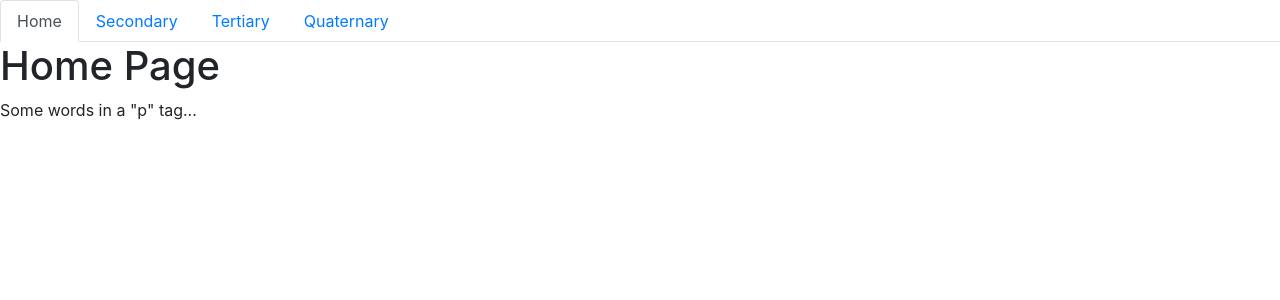
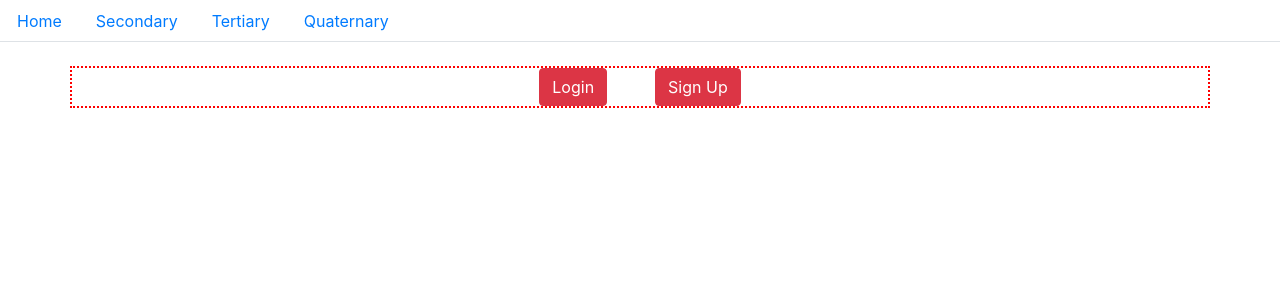
Before and after one commit to cswitzer85/project3, a React (Create React App) app in the folder client/: page / in a window 1280 px wide. Shown: the top 300 px of the page. Built offline with nearby package versions, Linux system fonts and the light colour scheme.

Commit message:
Switched react to use routes and made empty useEffect for when api calls are made.

```diff
--- a/client/package.json
+++ b/client/package.json
@@ -9,6 +9,7 @@
     "@testing-library/user-event": "^7.1.2",
     "react": "^16.13.1",
     "react-dom": "^16.13.1",
+    "react-router-dom": "^5.1.2",
     "react-scripts": "3.4.1"
   },
   "scripts": {
--- a/client/src/components/MainContainer.js
+++ b/client/src/components/MainContainer.js
@@ -1,44 +1,33 @@
-import React, { Component } from "react";
+import React, { Component, useEffect, useState } from "react";
+import { BrowserRouter as Router, Route, Switch } from "react-router-dom";
 import NavTabs from "./NavTabs";
 import Home from "./pages/Home";
 import Secondary from "./pages/Secondary";
 import Tertiary from "./pages/ Tertiary";
 import Quaternary from "./pages/Quaternary";
 
-class MainContentContainer extends Component {
-  state = {
-    currentPage: "Home"
-  };
+function MainContentContainer(){
+  const [specialityPizza, setSpecialityPizza] = useState({});
 
-  handlePageChange = page => {
-    this.setState({ currentPage: page });
-  };
+  useEffect(() => {
+    //load needed info from database
+  }, []);
 
-  renderPage = () => {
-    if (this.state.currentPage === "Home") {
-      return <Home />;
-    } else if (this.state.currentPage === "Secondary") {
-      return <Secondary />;
-    } else if (this.state.currentPage === "Tertiary") {
-      return <Tertiary />;
-    } else if (this.state.currentPage === "Quaternary") {
-      return <Quaternary />;
-    } else {
-      return <Home />;
-    }
-  };
 
-  render() {
     return (
       <div>
-        <NavTabs
-          currentPage={this.state.currentPage}
-          handlePageChange={this.handlePageChange}
-        />
-        {this.renderPage()}
+        <Router>
+          <NavTabs/>
+
+          <Switch>
+            <Route exact path="/Secondary" component={Secondary}/>
+            <Route exact path="/Tertiary" component={Tertiary}/>
+            <Route exact path="/Quaternary" component={Quaternary}/>
+            <Route component={Home}/>
+          </Switch>
+        </Router>
       </div>
     );
-  }
 }
 
 export default MainContentContainer;
--- a/client/src/components/NavTabs.js
+++ b/client/src/components/NavTabs.js
@@ -1,43 +1,43 @@
 import React from "react";
+import { Link, useLocation } from "react-router-dom";
 
-function NavTabs(props) {
+function NavTabs() {
+
+  const location = useLocation();
+
   return (
     <ul className="nav nav-tabs">
       <li className="nav-item">
-        <a
-          href="#home"
-          onClick={() => props.handlePageChange("Home")}
-          className={props.currentPage === "Home" ? "nav-link active" : "nav-link"}
+        <Link
+          to="/"
+          className={location.pathname === "Home" ? "nav-link active" : "nav-link"}
         >
           Home
-        </a>
+        </Link>
       </li>
       <li className="nav-item">
-        <a
-          href="#Secondary"
-          onClick={() => props.handlePageChange("Secondary")}
-          className={props.currentPage === "Secondary" ? "nav-link active" : "nav-link"}
+        <Link
+          to="/Secondary"
+          className={location.pathname === "Secondary" ? "nav-link active" : "nav-link"}
         >
           Secondary
-        </a>
+        </Link>
       </li>
       <li className="nav-item">
-        <a
-          href="#Tertiary"
-          onClick={() => props.handlePageChange("Tertiary")}
-          className={props.currentPage === "Tertiary" ? "nav-link active" : "nav-link"}
+        <Link
+          to="/Tertiary"
+          className={location.pathname === "Tertiary" ? "nav-link active" : "nav-link"}
         >
           Tertiary
-        </a>
+        </Link>
       </li>
       <li className="nav-item">
-        <a
-          href="#Quaternary"
-          onClick={() => props.handlePageChange("Quaternary")}
-          className={props.currentPage === "Quaternary" ? "nav-link active" : "nav-link"}
+        <Link
+          to="/Quaternary"
+          className={location.pathname === "Quaternary" ? "nav-link active" : "nav-link"}
         >
           Quaternary
-        </a>
+        </Link>
       </li>
     </ul>
   );
--- a/client/src/components/pages/Home.js
+++ b/client/src/components/pages/Home.js
@@ -2,8 +2,16 @@ import React from "react";
 
 const Home = () => (
   <div>
-    <h1>Home Page</h1>
-    <p>Some words in a "p" tag...</p>
+    <div className="container mt-4" style={{border: "2px dotted red"}}>
+      <div className="row justify-content-center">
+        <button className="btn btn-danger mr-5">
+          Login
+        </button>
+        <button className="btn btn-danger">
+          Sign Up
+        </button>
+      </div>
+    </div>
   </div>
 );
 
```
Also changed, not shown: 1 other file (tests, documents, lock files or other folders).
